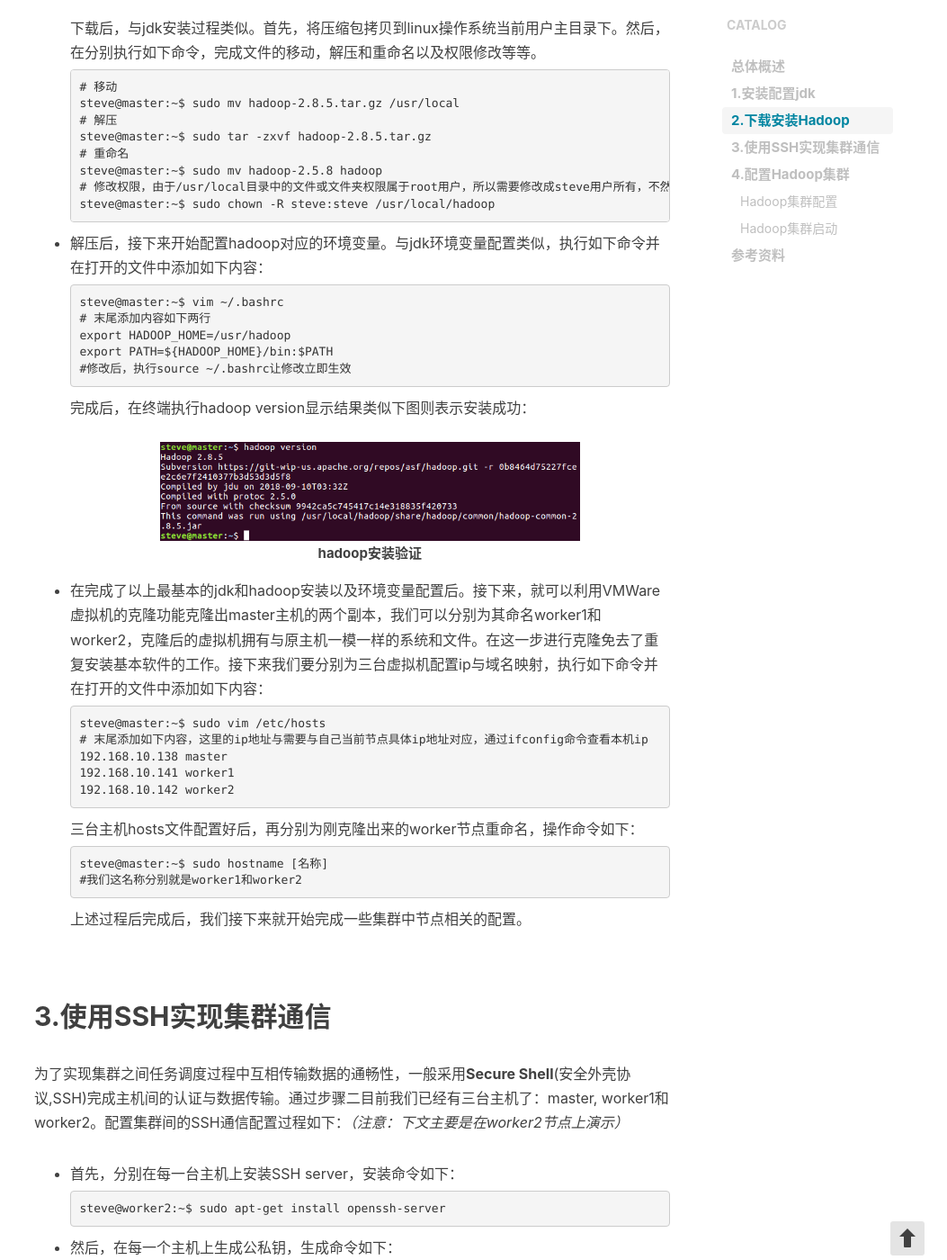
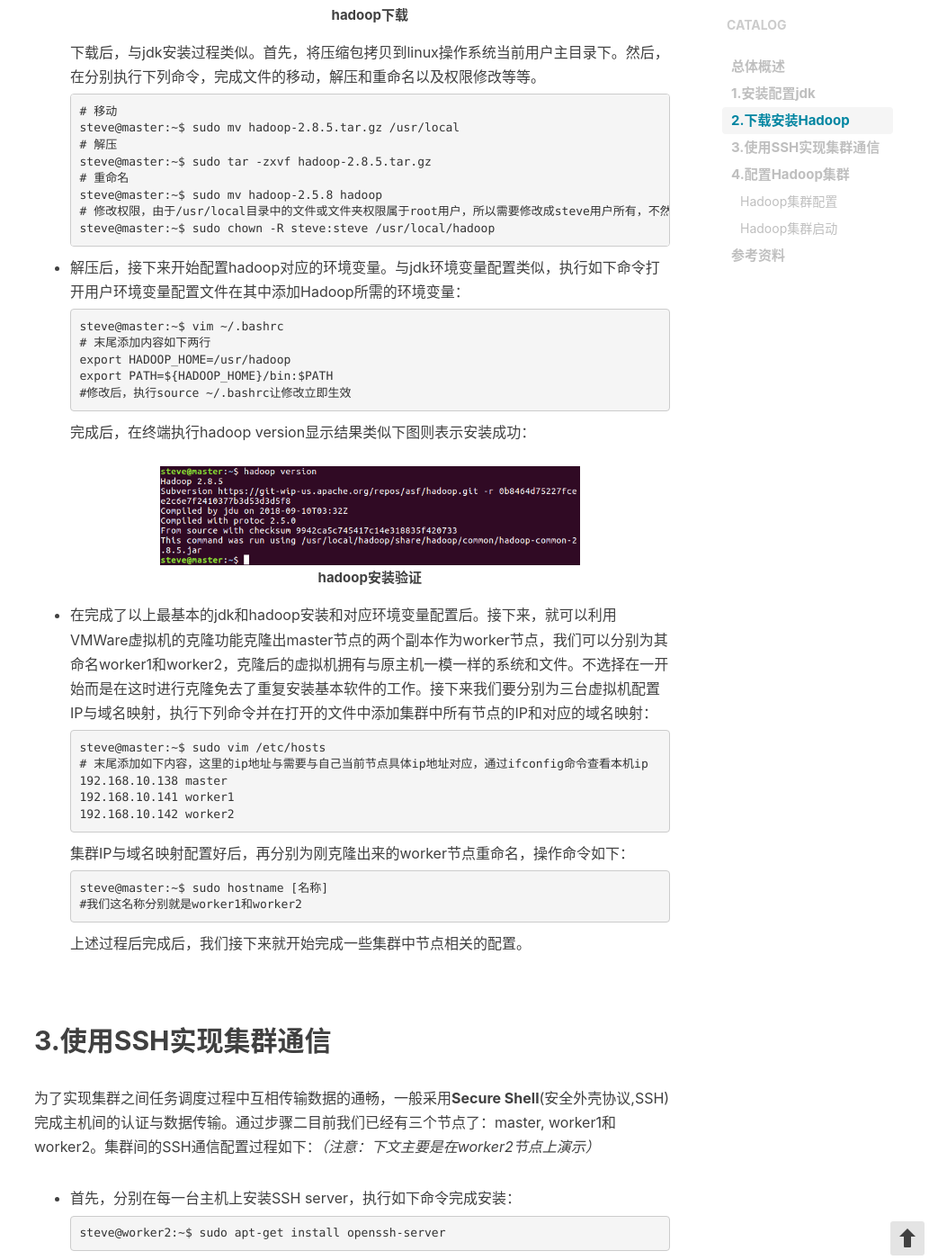
Before and after one commit to SteveRao/steverao.github.io, a Jekyll site: the page built from _posts/2019-09-29-Hadoop-enviroment.md, in a window 1280 px wide and 1400 px high, scrolled down 2307 px. Shown: the whole window at 90% size, without its empty margins (227-1280 px from the left). Built offline with Jekyll 4.4.1, drawn with Linux system fonts in a browser that asks for light colours; nearby versions of some CDN libraries; comment, search, counter and statistics services are not loaded; some of the changed text lies outside the part shown.

Commit message:
"Hadoop集群搭建"：优化

````diff
--- a/_posts/2019-09-29-Hadoop-enviroment.md
+++ b/_posts/2019-09-29-Hadoop-enviroment.md
@@ -40,7 +40,7 @@ tags: 开发工具
   ```
 
 
-- 配置java环境变量，在当前用户目录下，执行`vim ~/.bashrc`
+- 配置jdk环境变量，在当前用户目录下，执行`vim ~/.bashrc`命令打开用户环境变量配置文件添加下列jdk所需的环境变量：
 
   ```Shell
   export JAVA_HOME=/usr/local/jdk
@@ -65,11 +65,11 @@ tags: 开发工具
 
 ## 2.下载安装Hadoop
 
-- jdk安装后，接下来进行Hadoop的下载安装，首先进入[官网](https://hadoop.apache.org/releases.html)选择所需版本的hadoop安装包。本文所选安装版本如下图所示：
+- jdk安装后，接下来进行Hadoop的下载安装，先进入[Hadoop官网](https://hadoop.apache.org/releases.html)选择所需版本的安装包。本文所选安装版本如下图所示：
 
   <div align="center"><img src="/img/in-post/content/bigdata/hadoop/dl-hadoop.png" width="70%"/><b>hadoop下载</b></div>
 
-  下载后，与jdk安装过程类似。首先，将压缩包拷贝到linux操作系统当前用户主目录下。然后，在分别执行如下命令，完成文件的移动，解压和重命名以及权限修改等等。
+  下载后，与jdk安装过程类似。首先，将压缩包拷贝到linux操作系统当前用户主目录下。然后，在分别执行下列命令，完成文件的移动，解压和重命名以及权限修改等等。
 
   ```Shell
   # 移动
@@ -82,7 +82,7 @@ tags: 开发工具
   steve@master:~$ sudo chown -R steve:steve /usr/local/hadoop
   ```
 
-- 解压后，接下来开始配置hadoop对应的环境变量。与jdk环境变量配置类似，执行如下命令并在打开的文件中添加如下内容：
+- 解压后，接下来开始配置hadoop对应的环境变量。与jdk环境变量配置类似，执行如下命令打开用户环境变量配置文件在其中添加Hadoop所需的环境变量：
 
   ```Shell
   steve@master:~$ vim ~/.bashrc
@@ -96,7 +96,7 @@ tags: 开发工具
 
   <div align="center"><img src="/img/in-post/content/bigdata/hadoop/hadoop-success.png" width="70%"/><b>hadoop安装验证</b></div>
 
-- 在完成了以上最基本的jdk和hadoop安装以及环境变量配置后。接下来，就可以利用VMWare虚拟机的克隆功能克隆出master主机的两个副本，我们可以分别为其命名worker1和worker2，克隆后的虚拟机拥有与原主机一模一样的系统和文件。在这一步进行克隆免去了重复安装基本软件的工作。接下来我们要分别为三台虚拟机配置ip与域名映射，执行如下命令并在打开的文件中添加如下内容：
+- 在完成了以上最基本的jdk和hadoop安装和对应环境变量配置后。接下来，就可以利用VMWare虚拟机的克隆功能克隆出master节点的两个副本作为worker节点，我们可以分别为其命名worker1和worker2，克隆后的虚拟机拥有与原主机一模一样的系统和文件。不选择在一开始而是在这时进行克隆免去了重复安装基本软件的工作。接下来我们要分别为三台虚拟机配置IP与域名映射，执行下列命令并在打开的文件中添加集群中所有节点的IP和对应的域名映射：
 
   ```Shell
   steve@master:~$ sudo vim /etc/hosts
@@ -106,7 +106,7 @@ tags: 开发工具
   192.168.10.142 worker2
   ```
 
-  三台主机hosts文件配置好后，再分别为刚克隆出来的worker节点重命名，操作命令如下：
+  集群IP与域名映射配置好后，再分别为刚克隆出来的worker节点重命名，操作命令如下：
 
   ```Shell
   steve@master:~$ sudo hostname [名称]
@@ -121,31 +121,31 @@ tags: 开发工具
 
 ## 3.使用SSH实现集群通信
 
-为了实现集群之间任务调度过程中互相传输数据的通畅性，一般采用**Secure Shell**(安全外壳协议,SSH)完成主机间的认证与数据传输。通过步骤二目前我们已经有三台主机了：master, worker1和worker2。配置集群间的SSH通信配置过程如下：*（注意：下文主要是在worker2节点上演示）*
+为了实现集群之间任务调度过程中互相传输数据的通畅，一般采用**Secure Shell**(安全外壳协议,SSH)完成主机间的认证与数据传输。通过步骤二目前我们已经有三个节点了：master, worker1和worker2。集群间的SSH通信配置过程如下：*（注意：下文主要是在worker2节点上演示）*
 
-- 首先，分别在每一台主机上安装SSH server，安装命令如下：
+- 首先，分别在每一台主机上安装SSH server，执行如下命令完成安装：
 
   ```Shell
   steve@worker2:~$ sudo apt-get install openssh-server
   ```
 
-- 然后，在每一个主机上生成公私钥，生成命令如下：
+- 然后，分别在每一台主机上执行下列命令生成其所对应的公私钥：
 
   ```Shell
   steve@worker2:~$ ssh-keygen -t rsa
   ```
 
-  命令执行过程中，**所有的输入请求直接输入回车即可**，成功以后的显示如下图所示：
+  命令执行过程中，**所有的输入请求直接按回车即可**，成功以后的显示如下图所示：
 
   <div align="center"><img src="/img/in-post/content/bigdata/hadoop/ssh-keygen.png" width="70%"/><b>ssh公私钥生成</b></div>
 
-- 秘钥生成后，执行如下命令将本机公钥添加进认证文件末尾：
+- 密钥生成后，执行下列命令将本机公钥添加进认证文件末尾：
 
   ```Shell
   steve@worker2:~$ cat .ssh/id_rsa.pub >> .ssh/authorized_keys
   ```
 
-  完成命令后，我们可以在本地上验证一下公钥添加是否成功。执行如下命令登录worker2，第一次登录会要求输入密码，公钥添加成功以后后续登录就可免密。第一次登录页面结果如下图所示：
+  完成命令后，我们可以在本地上验证一下公钥添加是否成功。执行如下命令登录worker2，第一次登录会要求输入密码，公钥添加成功以后后续就可免密登录了。第一次登录页面结果如下图所示：
 
   ```Shell
   # 首先使用如下命令关闭集群中所有节点的防火墙，不然无法登录
@@ -156,7 +156,7 @@ tags: 开发工具
 
   <div align="center"><img src="/img/in-post/content/bigdata/hadoop/ssh-auth.png" width="70%"/><b>ssh单机验证</b></div>
 
-- 分别在三台主机上完成以上步骤，每台主机便可实现在本机上的免密登录。但对于集群来说这样没有任何意义，需要实现主机之间的免密登录才可保证集群的通信顺畅。因此需要将本机的公钥信息添加到集群中其他主机的认证文件末尾。该过程需要使用**scp**文件传输协议，具体操作过程如下：
+- 在每一台主机上完成以上步骤后，每台主机便可实现在本机上的免密登录。但对于集群来说这样没有任何意义，需要实现主机之间的免密登录才可实现集群间的通信顺畅。因此需要将本机的公钥信息添加到集群中其他主机的认证文件末尾。该过程可使用**scp**文件传输协议实现，具体操作过程如下：
 
 - 首先，通过以下命令将worker节点上的公钥文件传输给master节点，执行命令与成功结果分别如下：
 
@@ -174,7 +174,7 @@ tags: 开发工具
   #括号[x]的分别表示分别表示1和2
   ```
 
-  将所有的公钥添加到认证文件中以后，现在还只有master节点集群所有节点的公钥信息。因此还需要将master节点修改后的认证文件分别传输给集群中的所有worker节点，这个过程我们还是使用scp协议来实现：
+  将所有的公钥添加到认证文件中后，现在还只有master节点有集群所有节点的公钥信息。因此还需要将master节点的认证文件分别传输给集群中的所有其他worker节点，这个过程我们还是使用scp协议来做：
 
   <div align="center"><img src="/img/in-post/content/bigdata/hadoop/scp-auth.png" width="70%"/><b>传输认证文件</b></div>
 
@@ -207,7 +207,7 @@ tags: 开发工具
 
 - **配置hdfs-site.xml**
 
-  修改HDFS核心配置文件`/usr/local/hadoop/etc/hadoop/hdfs-site.xml`，通过`dfs.replication`指定HDFS的备份因子为3，通过`dfs.name.dir`指定namenode节点的文件存储目录，通过`dfs.data.dir`指定datanode节点的文件存储目录。
+  修改HDFS核心配置文件`/usr/local/hadoop/etc/hadoop/hdfs-site.xml`，通过`dfs.replication`指定HDFS的备份因子为3（该参数可根据集群节点数调整），通过`dfs.name.dir`指定namenode节点的文件存储目录，通过`dfs.data.dir`指定datanode节点的文件存储目录。
 
   ```xml
   <configuration>
@@ -331,9 +331,11 @@ tags: 开发工具
 
   <div align="center"><img src="/img/in-post/content/bigdata/hadoop/hadoop-worker-process.png" width="50%"/><b>hadoop集群worker节点中进程</b></div>
 
-- 最后，还可以在浏览器中通过192.168.10.138:50070*（master ip地址:端口）*的方式访问hadoop集群的可视化管理界面，如下图所示：
+- **查看Hadoop集群管理web UI**
 
-  <div align="center"><img src="/img/in-post/content/bigdata/hadoop/hadoop-ui.png" width="70%"/><b>hadoop集群管理UI</b></div>
+  在浏览器中通过192.168.10.138:50070*（master ip地址:端口）*的方式可访问Hadoop提供的集群可视化管理界面，如下图所示：
+
+  <div align="center"><img src="/img/in-post/content/bigdata/hadoop/hadoop-ui.png" width="70%"/><b>hadoop集群管理web UI</b></div>
 
 
 
````
Also changed, not shown: other parts of _posts/2019-09-29-Hadoop-enviroment.md (+6 -6 lines).
